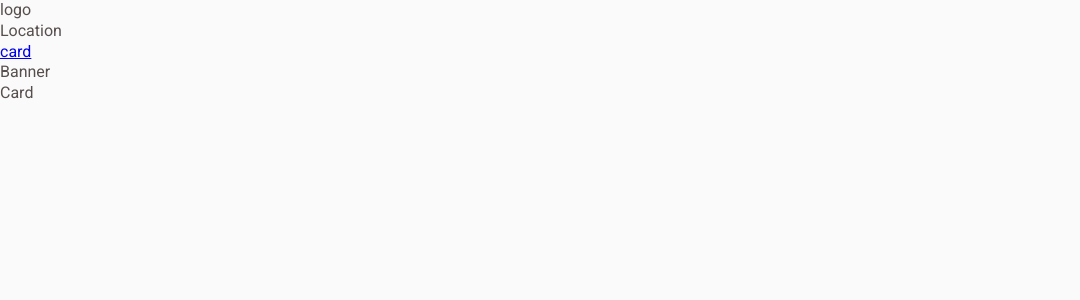
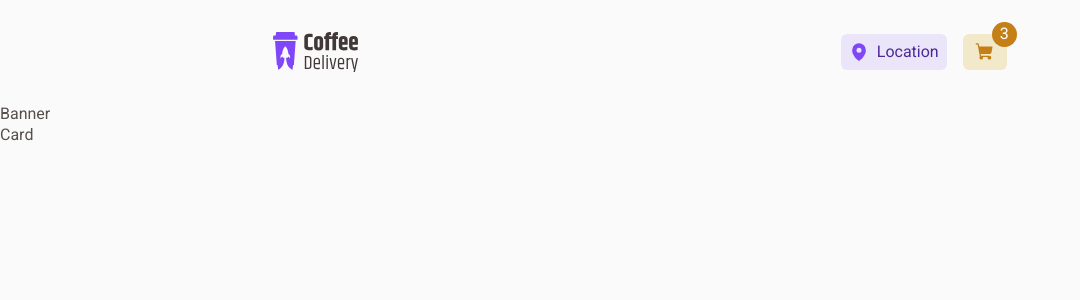
Before and after one commit to bruflor/ignite-challenge02-Coffe-Delivery, a React (Vite) app: page / in a window 1280 px wide. Shown: the top 300 px of the page, without its empty margins (0-1080 px from the left). Built offline with nearby package versions, Linux system fonts and the light colour scheme.

Commit message:
header component done

```diff
--- a/package.json
+++ b/package.json
@@ -9,6 +9,7 @@
     "preview": "vite preview"
   },
   "dependencies": {
+    "phosphor-react": "^1.4.1",
     "react": "^18.2.0",
     "react-dom": "^18.2.0",
     "styled-components": "^5.3.6"
--- /dev/null
+++ b/src/App.styles.ts
@@ -0,0 +1,6 @@
+// import styled from "styled-components";
+
+
+// export const a = styled.div`
+
+//     `
--- a/src/App.tsx
+++ b/src/App.tsx
@@ -1,19 +1,14 @@
 import { ThemeProvider } from "styled-components";
 import { defaultTheme } from "./styles/themes/default";
 import { GlobalStyle } from "./styles/global";
+import { Header } from "./components/Header";
 
 export function App() {
   return (
     <ThemeProvider theme={defaultTheme}>
       <GlobalStyle />
+      <Header />
       <div>
-        <nav>
-          <span>logo</span>
-          <div>
-            <div>Location</div>
-            <a href="#">card</a>
-          </div>
-        </nav>
         <main>
           <div>Banner</div>
           <div>
--- /dev/null
+++ b/src/components/Header/index.tsx
@@ -0,0 +1,21 @@
+import { Cart, LocationTag, NavBar } from "./style";
+import Logo from "../../assets/LogoCoffeDelivery.svg";
+import { MapPin, ShoppingCart } from "phosphor-react";
+
+export const Header = () => {
+  return (
+    <NavBar>
+      <img src={Logo} />
+      <div>
+        <LocationTag>
+          <MapPin size={20} weight="fill" />
+          <span>Location</span>
+        </LocationTag>
+        <Cart>
+          <span>3</span>
+          <ShoppingCart size={20} weight="fill" />
+        </Cart>
+      </div>
+    </NavBar>
+  );
+};
--- /dev/null
+++ b/src/components/Header/style.ts
@@ -0,0 +1,51 @@
+import styled from "styled-components";
+
+export const NavBar = styled.nav`
+  display: flex;
+  align-items: center;
+  /* justify-content: space-between; */
+  padding: 2rem;
+
+  div {
+    display: flex;
+    gap: 1rem;
+  }
+`;
+
+export const LocationTag = styled.a`
+  display: flex;
+  align-items: center;
+  padding: 0.5rem;
+  background: ${(props) => props.theme["purple-light"]};
+  color: ${(props) => props.theme["purple-dark"]};
+  gap: 0.5rem;
+
+  svg {
+    color: ${(props) => props.theme.purple};
+  }
+`;
+export const Cart = styled.a`
+position: relative;
+
+display: flex;
+align-items: center;
+background: ${props => props.theme["yellow-light"]};
+color: ${props => props.theme["yellow-dark"]};
+padding: 0.5rem 0.75rem;
+:hover{
+    /* background: ${props => props.theme.yellow}; */
+    cursor: pointer;
+}
+
+span {
+    position: absolute;
+    z-index: 1;
+    top: -12px;
+    right: -10px;
+    background: ${props => props.theme["yellow-dark"]};
+    color:${props => props.theme.white};
+    padding: 0.15rem 0.5rem;
+    /* line-height: 0; */
+    border-radius: 50%;
+}
+`
--- a/src/styles/global.ts
+++ b/src/styles/global.ts
@@ -8,8 +8,8 @@ export const GlobalStyle = createGlobalStyle`
 }
 
 :focus{
-outline: 0;
-box-shadow: 0 0 0 2px ${(props) => props.theme["yellow-dark"]};
+    outline: 0;
+    box-shadow: 0 0 0 2px ${(props) => props.theme["yellow-dark"]};
 }
 
 body{
@@ -25,4 +25,8 @@ body, input, textarea, button{
     line-height: 1.3;
 }
 
+input, textarea, button, a{
+    border-radius: 6px;
+
+}
 `
--- a/src/styles/themes/default.ts
+++ b/src/styles/themes/default.ts
@@ -2,6 +2,7 @@ export const defaultTheme = {
   white: "#ffffff",
   background: "#fafafa",
 
+  yellow: "#DBAC2C",
   "yellow-dark": "#c47f17",
   "yellow-light": "#f1e9c9",
 
```
Also changed, not shown: src/assets/LogoCoffeDelivery.svg (added), 1 other file (tests, documents, lock files or other folders).
